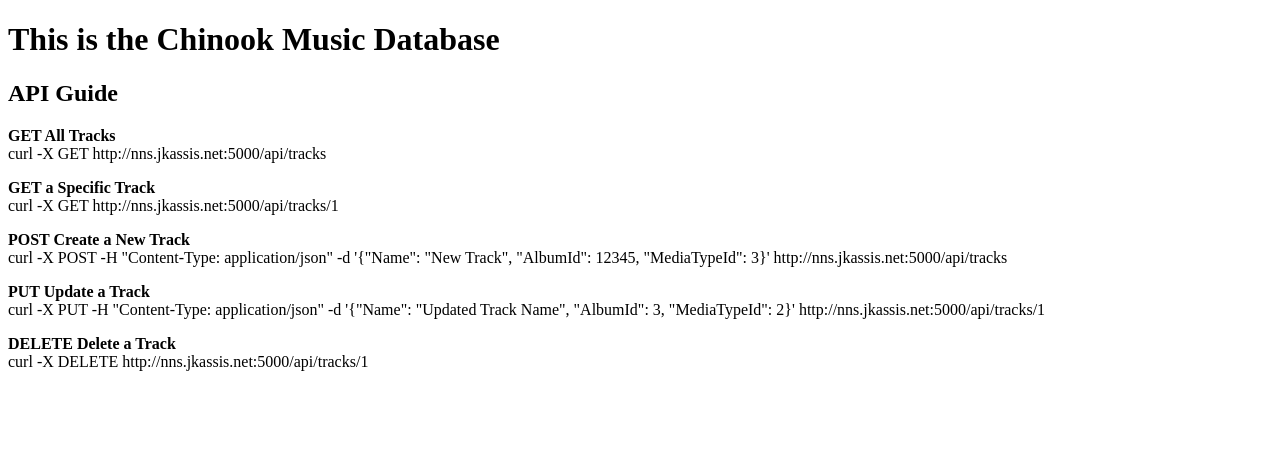
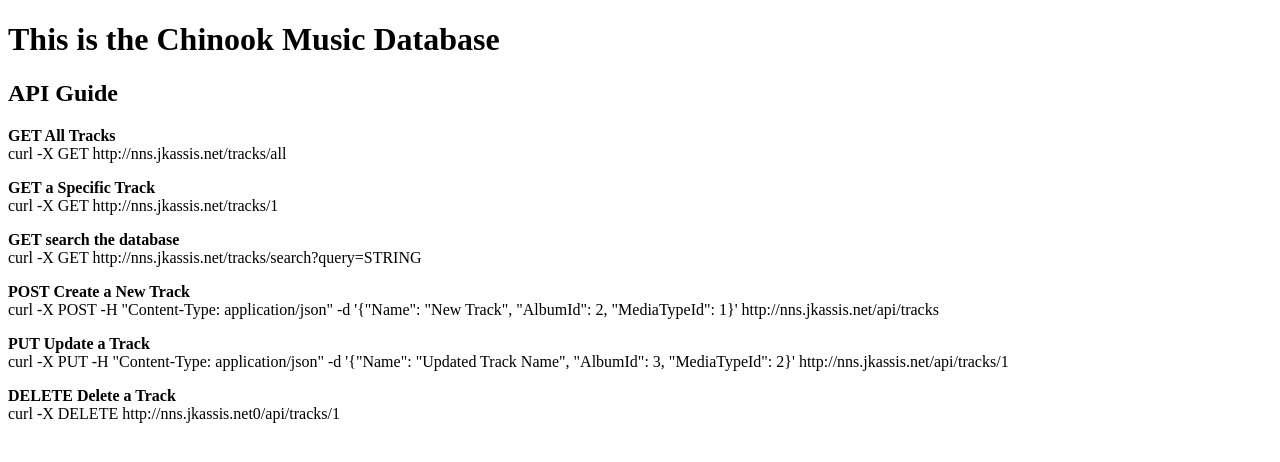
Before and after one commit to jkassis87/noname-interview-task, a Flask app: page / in a window 1280 px wide. Shown: the top 462 px of the page. Run offline with Flask 3, Linux system fonts and the light colour scheme.

Commit message:
updated api, added search and fixed show all tracks

```diff
--- a/app/app.py
+++ b/app/app.py
@@ -20,6 +20,34 @@ def dict_factory(cursor, row):
 @app.route('/')
 def index():
     return render_template('index.html')
+
+
+# route to get all tracks
+@app.route('/api/tracks/all', methods=['GET'])
+def get_tracks():
+    conn = connect_db()
+    conn.row_factory = dict_factory
+    cursor = conn.cursor()
+    cursor.execute("SELECT * FROM tracks")
+    tracks = cursor.fetchall()
+    conn.close()
+    return jsonify(tracks)
+
+@app.route('/api/tracks/search')
+def search_tracks():
+    query = request.args.get('query', '')
+
+    if not query:
+        return jsonify({"error": "Please provide a search query"}), 400
+
+    conn = connect_db()
+    conn.row_factory = dict_factory
+    cursor = conn.cursor()
+    cursor.execute("SELECT * FROM tracks WHERE Name LIKE ?", ('%' + query + '%',))
+    tracks = cursor.fetchall()
+    conn.close()
+
+    return jsonify(tracks)
 
 # Read a specific track (GET endpoint)
 @app.route('/api/tracks/<int:track_id>', methods=['GET'])
--- a/app/templates/index.html
+++ b/app/templates/index.html
@@ -8,19 +8,22 @@
     <p></p>
     <h2>API Guide</h2>
     <p><strong>GET All Tracks</strong><br />
-    curl -X GET http://nns.jkassis.net:5000/api/tracks</p>
+    curl -X GET http://nns.jkassis.net/tracks/all</p>
 
     <p><strong>GET a Specific Track</strong><br />
-    curl -X GET http://nns.jkassis.net:5000/api/tracks/1</p>
+    curl -X GET http://nns.jkassis.net/tracks/1</p>
+
+    <p><strong>GET search the database</strong><br />
+    curl -X GET http://nns.jkassis.net/tracks/search?query=STRING</p>
 
     <p><strong>POST Create a New Track</strong><br />
-    curl -X POST -H &quot;Content-Type: application/json&quot; -d &#39;{&quot;Name&quot;: &quot;New Track&quot;, &quot;AlbumId&quot;: 12345, &quot;MediaTypeId&quot;: 3}&#39; http://nns.jkassis.net:5000/api/tracks</p>
+    curl -X POST -H "Content-Type: application/json" -d '{"Name": "New Track", "AlbumId": 2, "MediaTypeId": 1}' http://nns.jkassis.net/api/tracks</p>
 
     <p><strong>PUT Update a Track</strong><br />
-    curl -X PUT -H &quot;Content-Type: application/json&quot; -d &#39;{&quot;Name&quot;: &quot;Updated Track Name&quot;, &quot;AlbumId&quot;: 3, &quot;MediaTypeId&quot;: 2}&#39; http://nns.jkassis.net:5000/api/tracks/1</p>
+    curl -X PUT -H "Content-Type: application/json" -d '{"Name": "Updated Track Name", "AlbumId": 3, "MediaTypeId": 2}' http://nns.jkassis.net/api/tracks/1</p>
 
     <p><strong>DELETE Delete a Track</strong><br />
-    curl -X DELETE http://nns.jkassis.net:5000/api/tracks/1</p>
+    curl -X DELETE http://nns.jkassis.net0/api/tracks/1</p>
 
 <p>&nbsp;</p>
 
```
